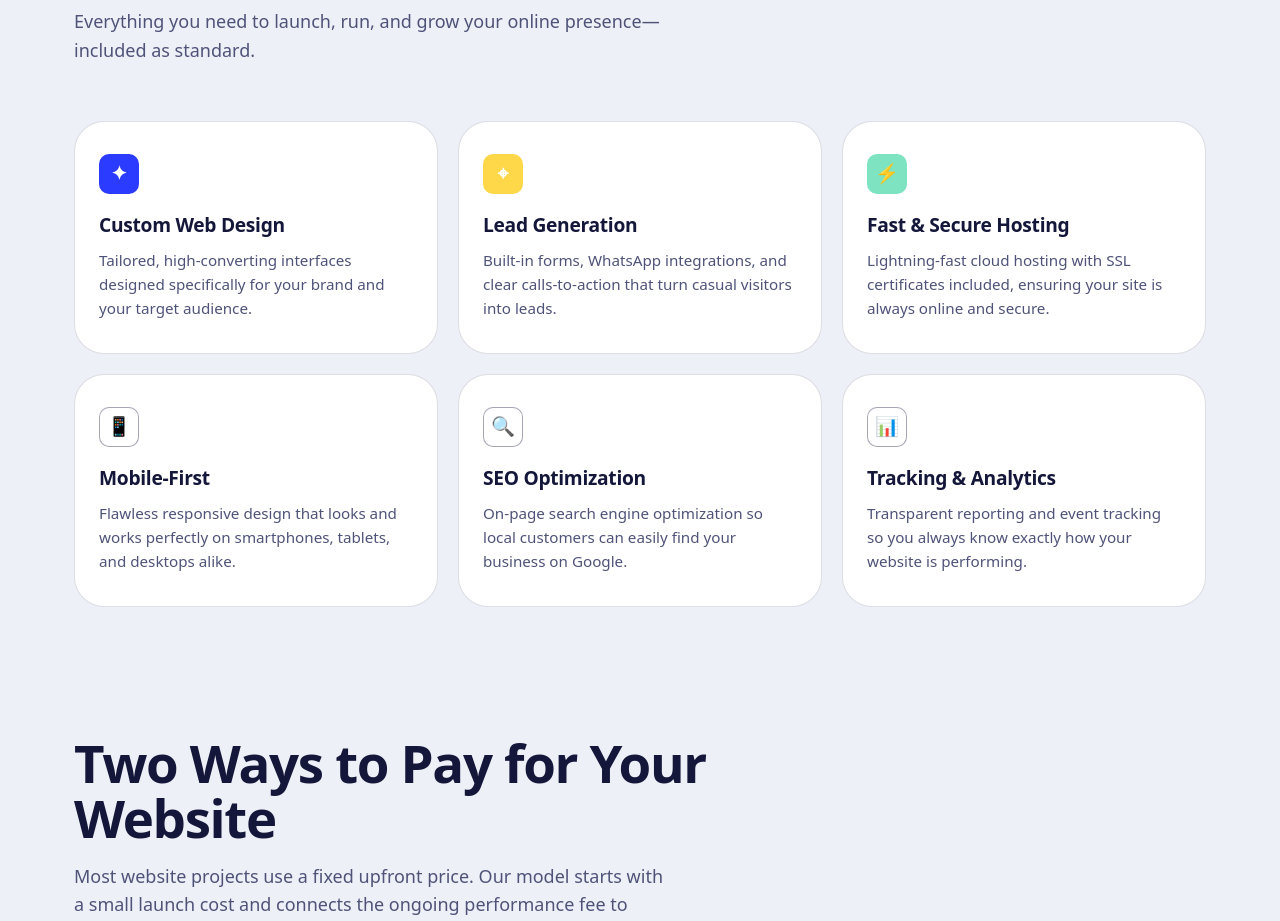
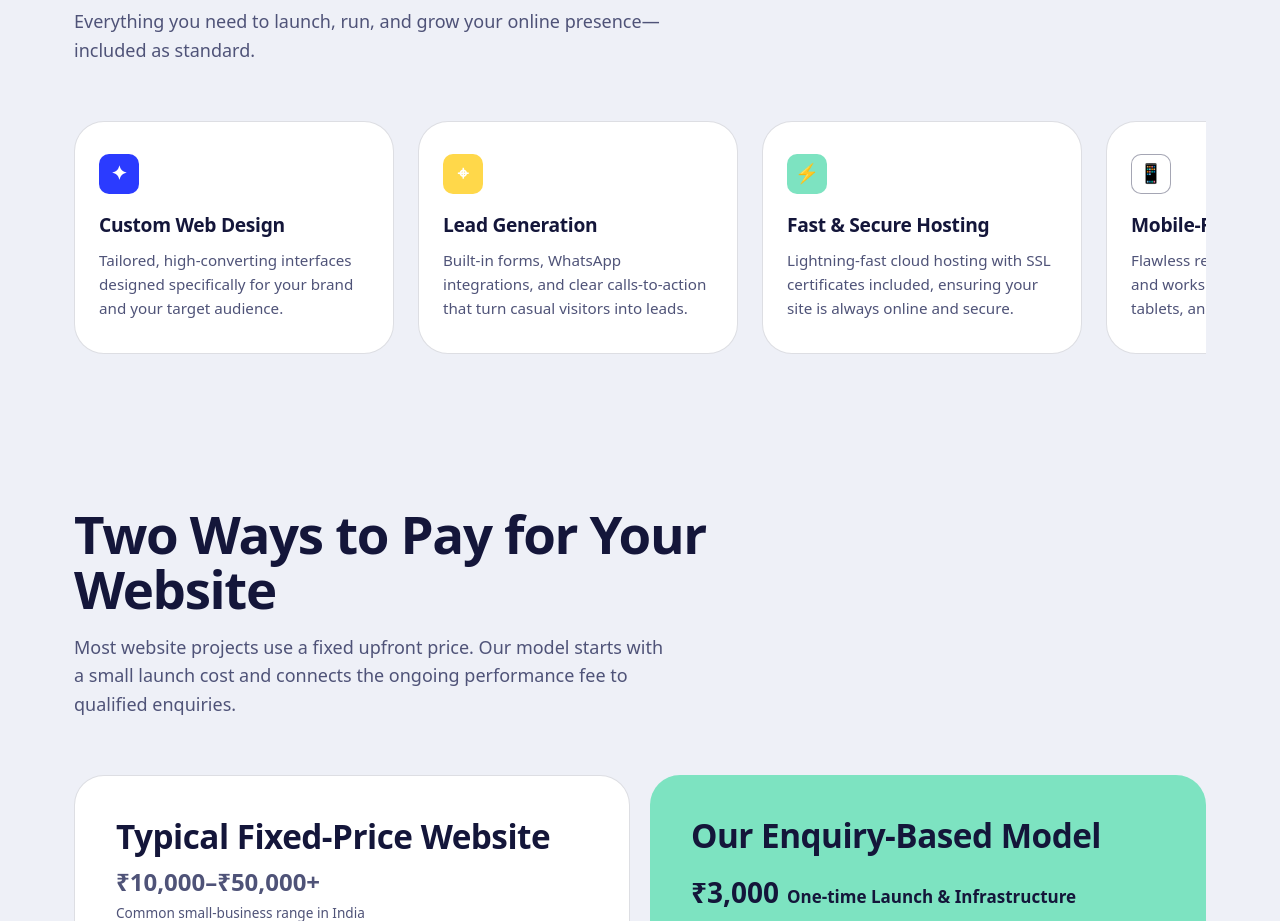
Before and after one commit to webworks247designs-glitch/Webworkflows, a Next.js app: page / in a window 1280 px wide. Shown: the part 3980-4901 px from the top of the page. Built offline with nearby package versions, Linux system fonts and the light colour scheme.

Commit message:
Change services grid to single horizontal scrolling row

```diff
--- a/src/components/ModelDifference.tsx
+++ b/src/components/ModelDifference.tsx
@@ -7,9 +7,16 @@ export default function ModelDifference() {
           <p>Everything you need to launch, run, and grow your online presence—included as standard.</p>
         </div>
 
-        <div className="svc-grid" style={{ gridTemplateColumns: 'repeat(auto-fit, minmax(280px, 1fr))' }}>
+        <div className="svc-grid" style={{
+          display: 'flex',
+          overflowX: 'auto',
+          scrollSnapType: 'x mandatory',
+          gap: '24px',
+          paddingBottom: '24px',
+          WebkitOverflowScrolling: 'touch'
+        }}>
 
-          <div className="panel" style={{ background: 'var(--surface)', border: '1px solid var(--line)', padding: '32px 24px' }}>
+          <div className="panel" style={{ flex: '0 0 calc(85vw - 48px)', maxWidth: '320px', scrollSnapAlign: 'start', background: 'var(--surface)', border: '1px solid var(--line)', padding: '32px 24px' }}>
             <div style={{ width: '40px', height: '40px', borderRadius: '10px', background: 'var(--cobalt)', color: '#fff', display: 'flex', alignItems: 'center', justifyContent: 'center', marginBottom: '20px', fontSize: '1.2rem', fontWeight: 'bold' }}>
               ✦
             </div>
@@ -19,7 +26,7 @@ export default function ModelDifference() {
             </p>
           </div>
 
-          <div className="panel" style={{ background: 'var(--surface)', border: '1px solid var(--line)', padding: '32px 24px' }}>
+          <div className="panel" style={{ flex: '0 0 calc(85vw - 48px)', maxWidth: '320px', scrollSnapAlign: 'start', background: 'var(--surface)', border: '1px solid var(--line)', padding: '32px 24px' }}>
             <div style={{ width: '40px', height: '40px', borderRadius: '10px', background: 'var(--butter)', color: '#fff', display: 'flex', alignItems: 'center', justifyContent: 'center', marginBottom: '20px', fontSize: '1.2rem', fontWeight: 'bold' }}>
               ⌖
             </div>
@@ -29,7 +36,7 @@ export default function ModelDifference() {
             </p>
           </div>
 
-          <div className="panel" style={{ background: 'var(--surface)', border: '1px solid var(--line)', padding: '32px 24px' }}>
+          <div className="panel" style={{ flex: '0 0 calc(85vw - 48px)', maxWidth: '320px', scrollSnapAlign: 'start', background: 'var(--surface)', border: '1px solid var(--line)', padding: '32px 24px' }}>
             <div style={{ width: '40px', height: '40px', borderRadius: '10px', background: 'var(--mint)', color: '#fff', display: 'flex', alignItems: 'center', justifyContent: 'center', marginBottom: '20px', fontSize: '1.2rem', fontWeight: 'bold' }}>
               ⚡
             </div>
@@ -39,7 +46,7 @@ export default function ModelDifference() {
             </p>
           </div>
 
-          <div className="panel" style={{ background: 'var(--surface)', border: '1px solid var(--line)', padding: '32px 24px' }}>
+          <div className="panel" style={{ flex: '0 0 calc(85vw - 48px)', maxWidth: '320px', scrollSnapAlign: 'start', background: 'var(--surface)', border: '1px solid var(--line)', padding: '32px 24px' }}>
             <div style={{ width: '40px', height: '40px', borderRadius: '10px', background: 'var(--surface)', border: '1px solid var(--line-strong)', color: 'var(--ink)', display: 'flex', alignItems: 'center', justifyContent: 'center', marginBottom: '20px', fontSize: '1.2rem', fontWeight: 'bold' }}>
               📱
             </div>
@@ -49,7 +56,7 @@ export default function ModelDifference() {
             </p>
           </div>
 
-          <div className="panel" style={{ background: 'var(--surface)', border: '1px solid var(--line)', padding: '32px 24px' }}>
+          <div className="panel" style={{ flex: '0 0 calc(85vw - 48px)', maxWidth: '320px', scrollSnapAlign: 'start', background: 'var(--surface)', border: '1px solid var(--line)', padding: '32px 24px' }}>
             <div style={{ width: '40px', height: '40px', borderRadius: '10px', background: 'var(--surface)', border: '1px solid var(--line-strong)', color: 'var(--ink)', display: 'flex', alignItems: 'center', justifyContent: 'center', marginBottom: '20px', fontSize: '1.2rem', fontWeight: 'bold' }}>
               🔍
             </div>
@@ -59,7 +66,7 @@ export default function ModelDifference() {
             </p>
           </div>
 
-          <div className="panel" style={{ background: 'var(--surface)', border: '1px solid var(--line)', padding: '32px 24px' }}>
+          <div className="panel" style={{ flex: '0 0 calc(85vw - 48px)', maxWidth: '320px', scrollSnapAlign: 'start', background: 'var(--surface)', border: '1px solid var(--line)', padding: '32px 24px' }}>
             <div style={{ width: '40px', height: '40px', borderRadius: '10px', background: 'var(--surface)', border: '1px solid var(--line-strong)', color: 'var(--ink)', display: 'flex', alignItems: 'center', justifyContent: 'center', marginBottom: '20px', fontSize: '1.2rem', fontWeight: 'bold' }}>
               📊
             </div>
```
